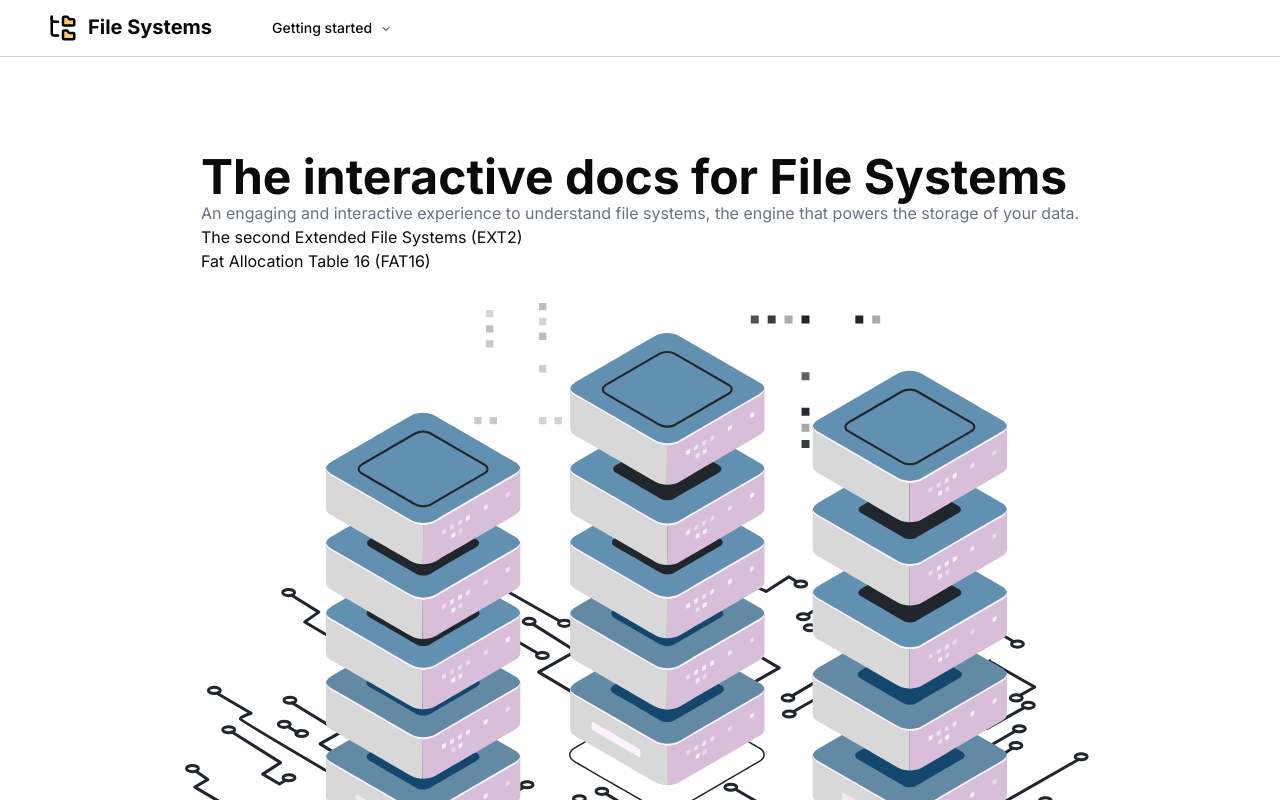
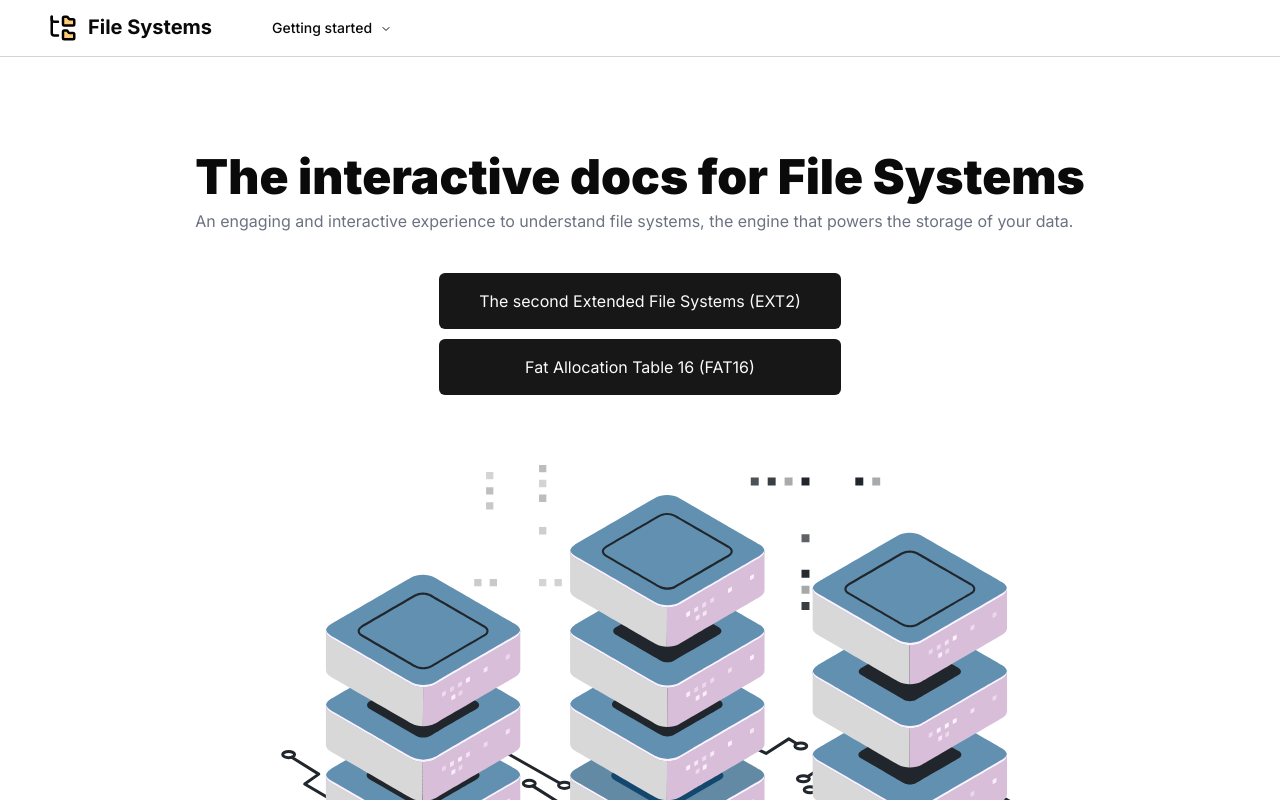
Before and after one commit to JiahuiChen99/filesystems, a Next.js app: page / in a window 1280 px wide. Shown: the top 800 px of the page. Built offline with nearby package versions, Linux system fonts and the light colour scheme.

Commit message:
feat: improved hero banner

```diff
--- a/src/app/page.tsx
+++ b/src/app/page.tsx
@@ -1,24 +1,33 @@
+import Link from "next/link";
 import { StorageLottie } from "./home/components/storage-lottie";
 
 export default function Home() {
   return (
     <main className="flex min-h-screen flex-col items-center justify-between p-24">
-      <div>
-        <div>
-          <h1 className="text-5xl font-bold">
+      <div className="flex flex-col place-items-center">
+        <div className="space-y-2">
+          <h1 className="text-5xl font-black">
             The interactive docs for File Systems
           </h1>
-          <p className="text-gray-500 ">
+          <p className="text-gray-500">
             An engaging and interactive experience to understand file systems,
             the engine that powers the storage of your data.
           </p>
         </div>
-        <ul>
-          <li>
-            <a href="/ext2">The second Extended File Systems (EXT2)</a>
+        <ul className="my-10 space-y-2.5">
+          <li className="flex">
+            <Link
+              href="/ext2"
+              className="flex cursor-pointer bg-primary text-primary-foreground hover:bg-primary/90 justify-center rounded-md px-10 py-4 w-full">
+              The second Extended File Systems (EXT2)
+            </Link>
           </li>
-          <li>
-            <a href="/fat16">Fat Allocation Table 16 (FAT16)</a>
+          <li className="flex">
+            <Link
+              href="/fat16"
+              className="flex cursor-pointer bg-primary text-primary-foreground hover:bg-primary/90 justify-center rounded-md px-10 py-4 w-full">
+              Fat Allocation Table 16 (FAT16)
+            </Link>
           </li>
         </ul>
       </div>
```
